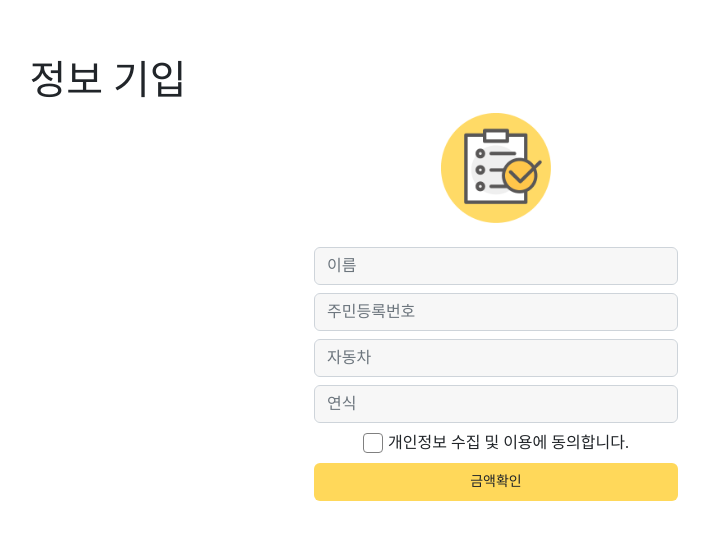
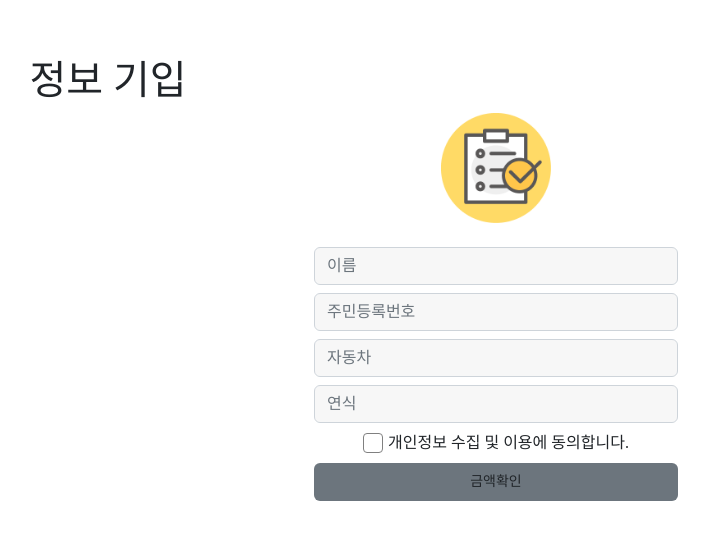
Before and after one commit to hyeonuk-kor/React, a React (Create React App) app in the folder car_ins/: page /kbds/v2/step1 in a window 1280 px wide. Shown: the part 121-660 px from the top of the page, without its empty margins (144-853 px from the left). Built offline with nearby package versions, Linux system fonts and the light colour scheme; the HTML template or start-up script is replaced by a standard one; a web font is replaced by a local one.

Commit message:
Update Step1.js
step1 finish

```diff
--- a/car_ins/src/components/Step1.js
+++ b/car_ins/src/components/Step1.js
@@ -23,6 +23,29 @@ function Step1() {
     carYears.push('10년 이상');
     setCarYearOptions(carYears);
   }, []);
+
+  const submitButtonStyle = {
+    height: '38px',
+    width: '100%',
+    maxWidth: '100%',
+    padding: '6px 12px',
+    fontSize: '14px',
+    fontFamily: 'KBFGB',
+    backgroundColor:
+      invalidCar !== null &&
+      !invalidCar &&
+      invalidCarYear !== null &&
+      !invalidCarYear &&
+      invalidJumin !== null &&
+      !invalidJumin &&
+      invalidName !== null &&
+      !invalidName &&
+      invalidAgreement !== null &&
+      !invalidAgreement
+        ? '#FFD85A'
+        : '#6C757D',
+    border: 'none',
+  };
 
   const handleCheckboxChange = () => {
     setIsChecked(!isChecked);
@@ -92,13 +115,16 @@ function Step1() {
     event.preventDefault();
     event.stopPropagation();
     const form = event.currentTarget;
-    if (form.checkValidity() === false) {
+    if (form.checkValidity() === false || !isChecked) {
       form.classList.add('was-validated');
-      if (!form.elements.agreement.checked) {
+      if (!isChecked) {
         setInvalidAgreement(true);
       }
     } else {
       localStorage.setItem('name', form.elements.name.value);
+      localStorage.setItem('pnum', form.elements.pnum.value.substring(0, 6));
+      localStorage.setItem('car', form.elements.car.value);
+      localStorage.setItem('caryear', form.elements.car_year.value);
       navigate('/kbds/v2/step2');
     }
   };
@@ -321,20 +347,7 @@ function Step1() {
       </Row>
       <Row className="justify-content-center">
         <Col md={4} xs={10} className="d-flex justify-content-center">
-          <Button
-            className="text-dark"
-            type="submit"
-            style={{
-              height: '38px',
-              width: '100%',
-              maxWidth: '100%',
-              padding: '6px 12px',
-              fontSize: '14px',
-              fontFamily: 'KBFGB',
-              backgroundColor: '#FFD85A', // kb 색상
-              border: 'none', // 테두리 제거
-            }}
-          >
+          <Button className="text-dark" type="submit" style={submitButtonStyle}>
             금액확인
           </Button>
         </Col>
```
